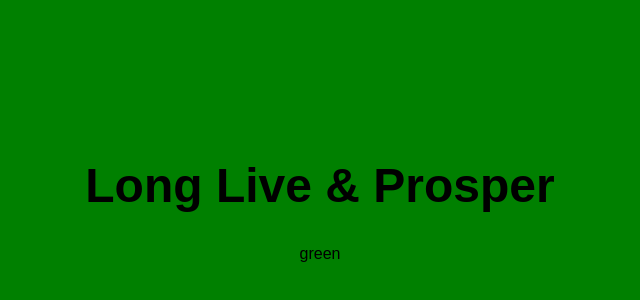
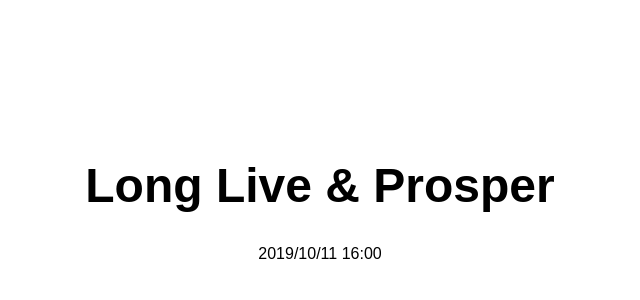
Before and after one commit to kylereese2019/kylereese2019.github.io, a plain HTML site: page index.html in a window 1280 px wide. Shown: the part 198-498 px from the top of the page, without its empty margins (320-960 px from the left). Drawn offline with Linux system fonts and the light colour scheme.

Commit message:
Update index.html

```diff
--- a/index.html
+++ b/index.html
@@ -19,10 +19,10 @@
   <link rel="stylesheet" href="css/style.css">
 </head>
 
-<body class="fullscreen" style="background-color:green;">
+<body class="fullscreen" style="background-color:white;">
   <div class="container">
     <h1 class="title">Long Live & Prosper</h1>
-    <p>green</p>
+    <p>2019/10/11 16:00</p>
   </div>
 
   <script src="js/main.js"></script>
```
